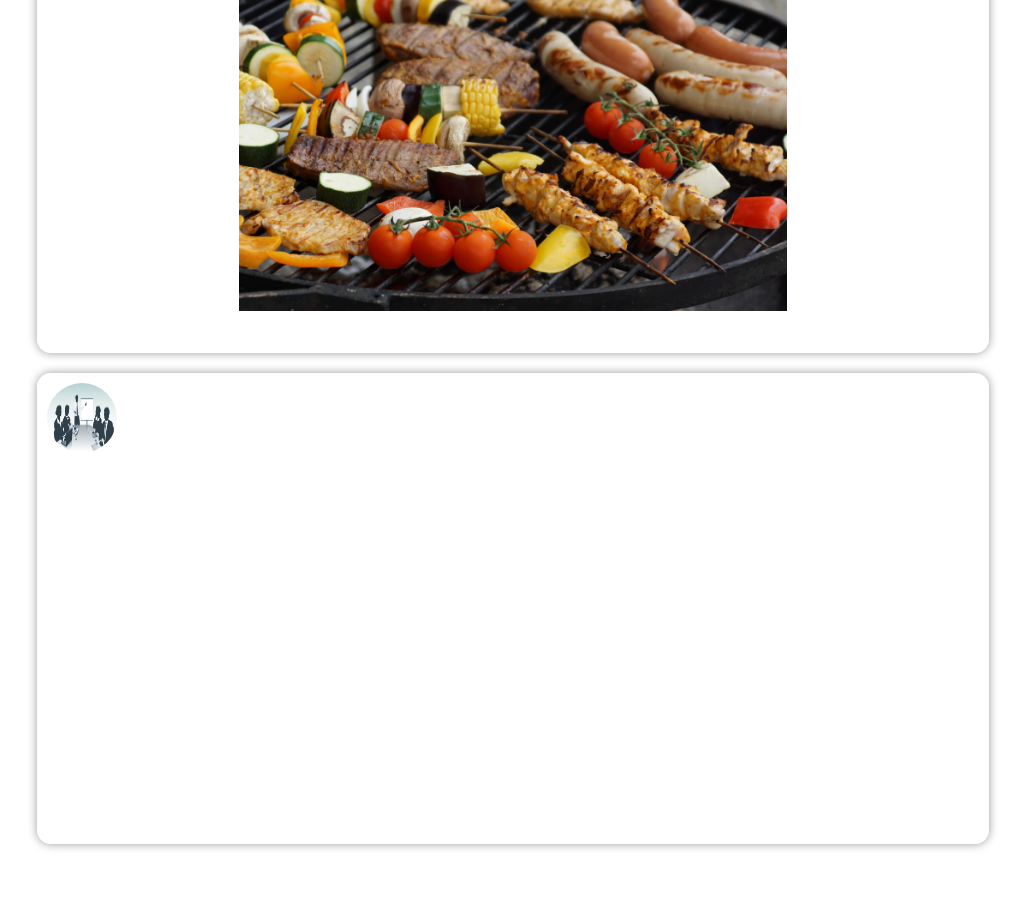
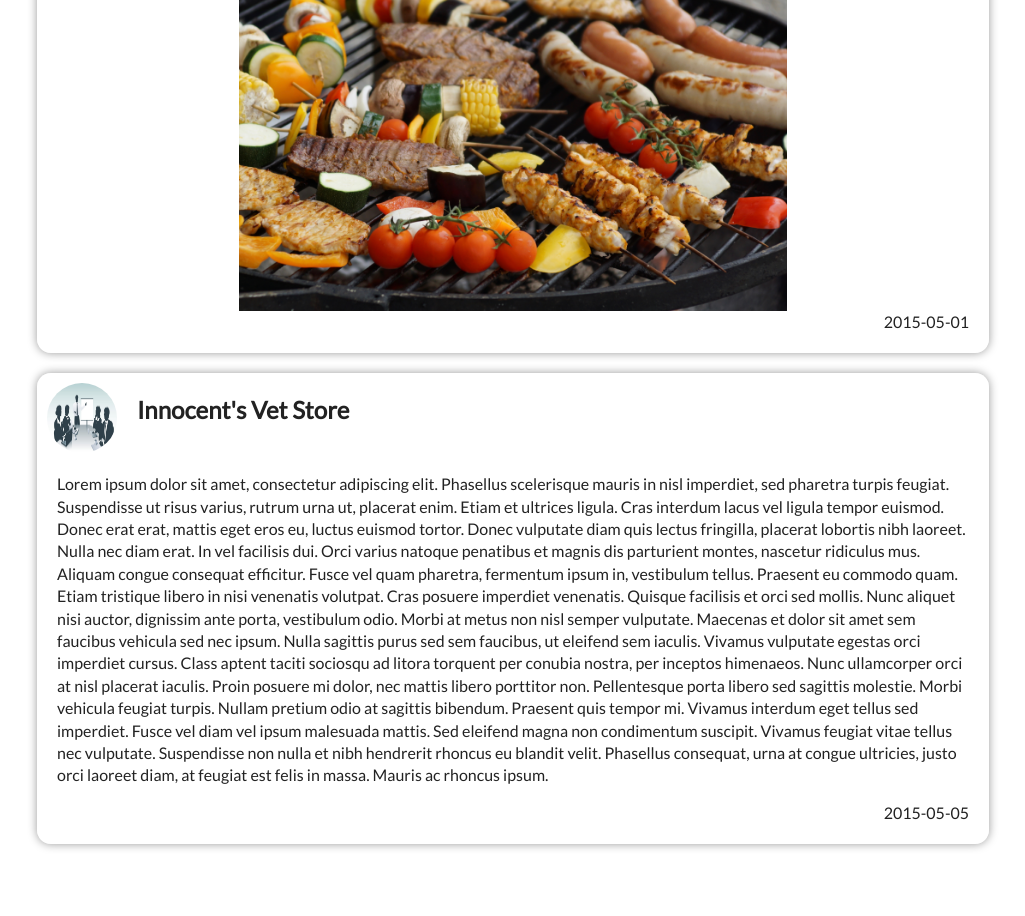
Before and after one commit to Durian-Inc/VeterIn, a Flask app: page / in a window 1280 px wide. Shown: the part 969-1885 px from the top of the page, without its empty margins (127-1152 px from the left). Run offline with Flask 2, Linux system fonts and the light colour scheme; data comes from the database, SQL or seed files in the repository; some libraries are stand-ins or nearby versions.

Commit message:
color hot fix

```diff
--- a/app/static/css/social.css
+++ b/app/static/css/social.css
@@ -8,6 +8,7 @@
   background: rgba(255,255,255,0.6);
   box-shadow: 0 0 10px 0 rgba(0,0,0,0.4);
   border-radius: 14px;
+  color: #222;
 }
 
 .post___poster {
```
